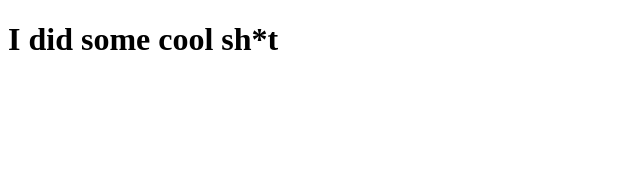
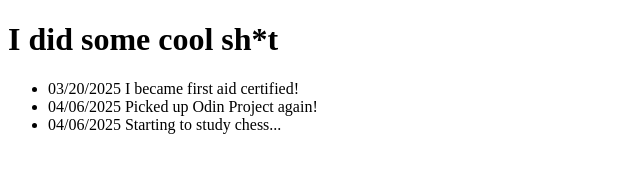
Before and after one commit to FaintheartedFox/FaintheartedFox.github.io, a plain HTML site: page index.html in a window 1280 px wide. Shown: the whole page, without its empty margins (0-640 px from the left). Drawn offline with Linux system fonts and the light colour scheme.

Commit message:
Added a list of a few milestones I have completed lately.

```diff
--- a/index.html
+++ b/index.html
@@ -6,5 +6,10 @@
   </head>
   <h1>I did some cool sh*t</h1></h1>
     <body>
+      <ul>
+        <li>03/20/2025 I became first aid certified!</li>
+        <li>04/06/2025 Picked up Odin Project again!</li>
+        <li>04/06/2025 Starting to study chess...</li>
+      </ul>
     </body>
 </html>
```
